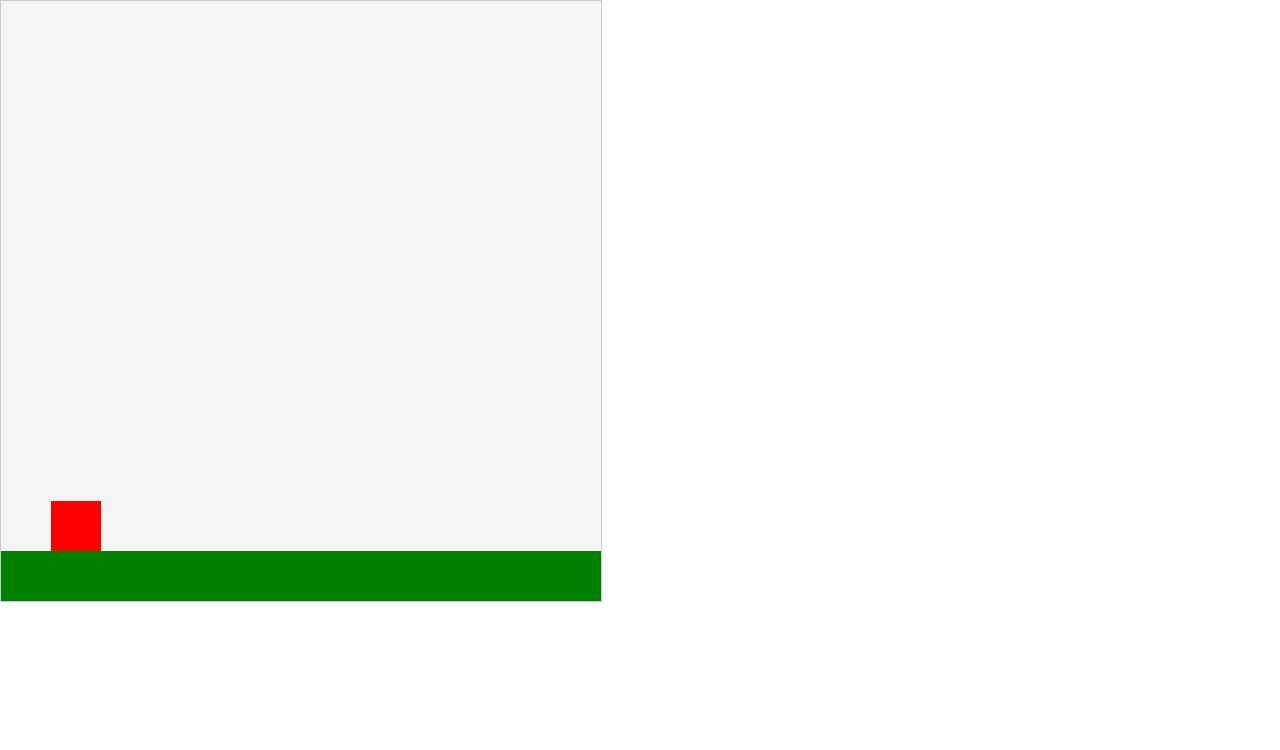
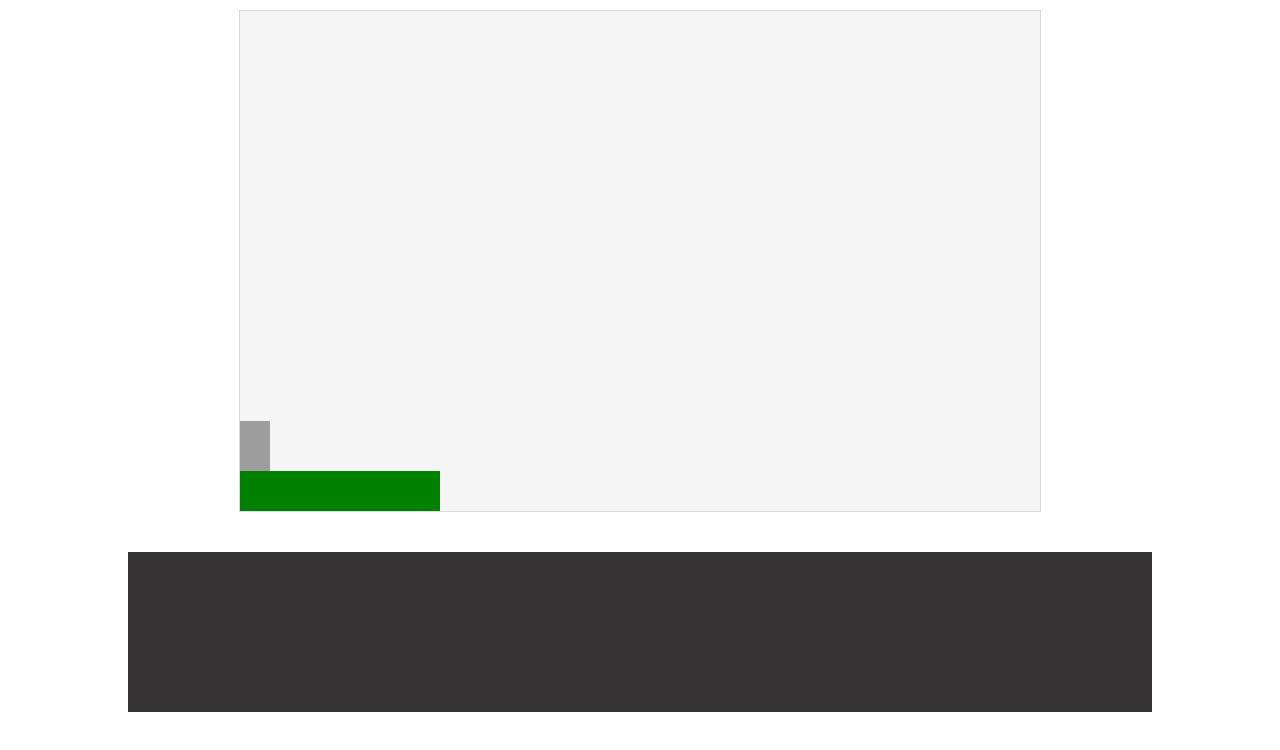
Before and after one commit to JaymeAnuncicao/game, a plain HTML site: page game/index.html in a window 1280 px wide. Drawn offline with Linux system fonts and the light colour scheme; grey boxes are pictures that could not be loaded.

Commit message:
Add files via upload

```diff
--- a/game/index.html
+++ b/game/index.html
@@ -10,6 +10,16 @@
 </head>
 
 <body>
+    <section id="main">
+        <section id="main-window">
+            <div id="person"></div>
+            <div id="ground" class="ground g-2"></div>
+        </section>
+        <section id="hud-window">
+
+        </section>
+    </section>
+
 
 
     <script src="js/main.js"></script>
--- a/game/js/main.js
+++ b/game/js/main.js
@@ -1,190 +1,156 @@
 
-KEY_DOWN = 40;
-KEY_UP = 38;
-KEY_LEFT = 37;
-KEY_RIGHT = 39;
-
-KEY_END = 35;
-KEY_BEGIN = 36;
-
-KEY_BACK_TAB = 8;
-KEY_TAB = 9;
-KEY_SH_TAB = 16;
-KEY_ENTER = 13;
-KEY_ESC = 27;
-KEY_SPACE = 32;
-KEY_DEL = 46;
-
-KEY_A = 65;
-KEY_B = 66;
-KEY_C = 67;
-KEY_D = 68;
-KEY_E = 69;
-KEY_F = 70;
-KEY_G = 71;
-KEY_H = 72;
-KEY_I = 73;
-KEY_J = 74;
-KEY_K = 75;
-KEY_L = 76;
-KEY_M = 77;
-KEY_N = 78;
-KEY_O = 79;
-KEY_P = 80;
-KEY_Q = 81;
-KEY_R = 82;
-KEY_S = 83;
-KEY_T = 84;
-KEY_U = 85;
-KEY_V = 86;
-KEY_W = 87;
-KEY_X = 88;
-KEY_Y = 89;
-KEY_Z = 90;
-
-KEY_PF1 = 112;
-KEY_PF2 = 113;
-KEY_PF3 = 114;
-KEY_PF4 = 115;
-KEY_PF5 = 116;
-KEY_PF6 = 117;
-KEY_PF7 = 118;
-KEY_PF8 = 119;
-
-let WIDTH, HEIGHT, canvas, ctx, frames = 0, maxJump = 1,
-
-    ground = {
-        y: 550,
-        height: 50,
-        color: 'green',
-        draw: function () {
-            ctx.fillStyle = this.color;
-            ctx.fillRect(0, this.y, WIDTH, this.height);
-        }
-    },
-    person = {
-        x: 50,
-        y: 0,
-        height: 50,
-        width: 50,
-        color: 'red',
-        gravity: 1.5,
-        aceleration: 0,
-        jumpForce: 20,
-        speed: 5,
-        qntJump: 0,
-
-        load: function () {
-            this.aceleration += this.gravity;
-            this.y += this.aceleration;
-
-            if (this.y > ground.y - this.height) {
-                this.y = ground.y - this.height;
-                this.qntJump = 0;
-            }
-        },
-        jump: function () {
-            if (this.qntJump < maxJump)
-                this.aceleration = -this.jumpForce;
-            this.qntJump++;
-        },
-        moveRight: function () {
-            this.x += this.speed;
-        },
-        moveLeft: function () {
-            this.x -= this.speed;
-        },
-        draw: function () {
-            ctx.fillStyle = this.color;
-            ctx.fillRect(this.x, this.y, this.width, this.height)
-        }
-    },
-    floors = {
-        _floors: [],
-        color: '#0182ca',
-
-        insert: function () {
-            this._floors.push({
-                x: 200,
-                width: 150,
-                height: 50,
-                color: this.color
-            })
-        },
-        load: function () {
-
-        },
-        draw: function () {
-            for(let i=0;i < this._floors.length;i++){
-                let floor = this._floors[i];
-                ctx.fillStyle = floor.color;
-                ctx.fillRect(floor.x, ground.y - floor.height*2, floor.width, floor.height);
-            }
-        }
-    }
-    ;
+function posicao(e) {
+    var el = this;
+    var coordenadas = el.getBoundingClientRect();
+    var res =
+        console.log('posição x', coordenadas.left, 'posição y', coordenadas.top)
+}
+let uindow = document.getElementById('main-window').addEventListener('click', posicao);
+let grondHeight = document.getElementById('ground').addEventListener('click', posicao);
+let ground = {
+    x: 103.5,
+    y: 410
+}
 
 
+let personY = 410;
+let transformed = false;
+let UpDown = 0;
+let LeftRight = 6;
+let personElement = document.getElementById('person');
+let person = {
+    x: 103.5,
+    y: personY,
+    speed: LeftRight,
+}
+const groun = document.getElementById('ground');
 
-function main() {
-    WIDTH = window.innerWidth;
-    HEIGHT = window.innerHeight;
+document.onkeydown = function (e) {
 
-    if (WIDTH >= 500) {
-        WIDTH = 600;
-        HEIGHT = 600;
-    }
+    let move = e.keyCode;
+    Movement(move);
+    traformation(move)
+    fall()
+}
 
 
-    canvas = document.createElement("canvas");
-    canvas.width = WIDTH;
-    canvas.height = HEIGHT;
-    canvas.style.border = "1px solid #cacaca";
-
-    ctx = canvas.getContext('2d');
-    document.body.appendChild(canvas)
-
-    document.onkeydown = function (e) {
-
-        let move = e.keyCode;
-        Movement(move);
-        // traformation(move)
-        // fall()
+function Movement(move) {
+    if (move === 39) {
+        LeftRight += 6;
+        personElement.style.left = LeftRight + "px";
+        if(!transformed)
+            personElement.style.backgroundImage = 'url("https://media.giphy.com/media/2uI9jZtmnOWINS1wZf/giphy.gif")';
+        else
+            personElement.style.backgroundImage = 'url("https://media.giphy.com/media/mz6yFuWwMrQv6/giphy.gif")';
+    } else if (move === 37) {
+        LeftRight = LeftRight - 6;
+        personElement.style.left = LeftRight + "px";
+        if(!transformed)
+            personElement.style.backgroundImage = 'url("https://media.giphy.com/media/ME3ep4zFbkk48/giphy.gif")';
+        else
+            personElement.style.backgroundImage = 'url("https://media.giphy.com/media/mz6yFuWwMrQv6/giphy.gif")';
     }
-    loop();
+    jump(move)
+}
+function jump(move) {
+    let groundYH = ground.y + groun.clientHeight;
+    if (move === 38) {
+        personElement.style.top = person.y - 100 + "px";
+        if(!transformed)
+            personElement.style.backgroundImage = 'url("https://media.giphy.com/media/WNIx9kFviGW6joMdOc/giphy.gif")';
+        else
+            personElement.style.backgroundImage = 'url("https://media.giphy.com/media/mz6yFuWwMrQv6/giphy.gif")';
+    }
+    let personPositionY = personElement.style.top;
+    personPositionY = personPositionY.replace(/[p,x]+/g, '');
 
 }
 
+function fall() {
+    let groundXW = ground.x + groun.clientWidth;
+    let groundYH = ground.y + groun.clientHeight;
+    let personPositionX = personElement.style.left;
+    personPositionX = personPositionX.replace(/[p,x]+/g, '');
 
-main();
-function Load() {
-    // frames++;
-    person.load();
+    let personPositionY = personElement.style.top;
+    personPositionY = personPositionY.replace(/[p,x]+/g, '');
+
+    // console.log("tamanho mais a posição do bloco: "+groundXW+ "| posição: " +personPositionX);
+    person.x = parseInt(personPositionX) + 103.5;
+
+    if( person.x > groundXW || (person.x) < (ground.x-24)){
+        // console.log(person.x);
+         personY = groundYH;
+        setTimeout(()=>{
+            personElement.style.top = personY + "px";
+        }, 200);
+    }
+    setTimeout(()=>{
+        personElement.style.top = personY + "px";
+    }, 300);
 }
-function loop() {
-    Load()
-    draw()
-    window.requestAnimationFrame(loop);
 
+function traformation(move){
+    if(move === 90 && !transformed){
+        transformed = true;
+        setTimeout(()=>{
+            personElement.style.backgroundImage = 'url("https://media.giphy.com/media/qSLfR4OeUqQIo/giphy.gif")';
+        }, 300)
+        setTimeout(()=>{
+            personElement.style.backgroundImage = 'url("https://media.giphy.com/media/aK0uRwsEBTUY0/giphy.gif")';
+        }, 3000)
+    }else if(move === 90 && transformed){
+        transformed = false;
+    }
 }
-function draw() {
-    ctx.fillStyle = "#f5f5f5";
-    ctx.fillRect(0, 0, WIDTH, HEIGHT);
-    ground.draw();
-    floors.draw();
-    person.draw();
-}
-function Movement(move) {
-    if (move === KEY_UP) {
-        person.jump();
-    }
-    if (move === KEY_RIGHT) {
-        person.moveRight();
-    } else if (move === KEY_LEFT) {
-        person.moveLeft();
-    }
-    if(move === KEY_X){
-        floors.insert();
-    }
+// // KEY_DOWN = 40;
+// // KEY_UP = 38;
+// // KEY_LEFT = 37;
+// // KEY_RIGHT = 39;
 
-}
+// // KEY_END = 35;
+// // KEY_BEGIN = 36;
+
+// // KEY_BACK_TAB = 8;
+// // KEY_TAB = 9;
+// // KEY_SH_TAB = 16;
+// // KEY_ENTER = 13;
+// // KEY_ESC = 27;
+// // KEY_SPACE = 32;
+// // KEY_DEL = 46;
+
+// // KEY_A = 65;
+// // KEY_B = 66;
+// // KEY_C = 67;
+// // KEY_D = 68;
+// // KEY_E = 69;
+// // KEY_F = 70;
+// // KEY_G = 71;
+// // KEY_H = 72;
+// // KEY_I = 73;
+// // KEY_J = 74;
+// // KEY_K = 75;
+// // KEY_L = 76;
+// // KEY_M = 77;
+// // KEY_N = 78;
+// // KEY_O = 79;
+// // KEY_P = 80;
+// // KEY_Q = 81;
+// // KEY_R = 82;
+// // KEY_S = 83;
+// // KEY_T = 84;
+// // KEY_U = 85;
+// // KEY_V = 86;
+// // KEY_W = 87;
+// // KEY_X = 88;
+// // KEY_Y = 89;
+// // KEY_Z = 90;
+
+// // KEY_PF1 = 112;
+// // KEY_PF2 = 113;
+// // KEY_PF3 = 114;
+// // KEY_PF4 = 115;
+// // KEY_PF5 = 116;
+// // KEY_PF6 = 117;
+// // KEY_PF7 = 118;
+// // KEY_PF8 = 119;
```
